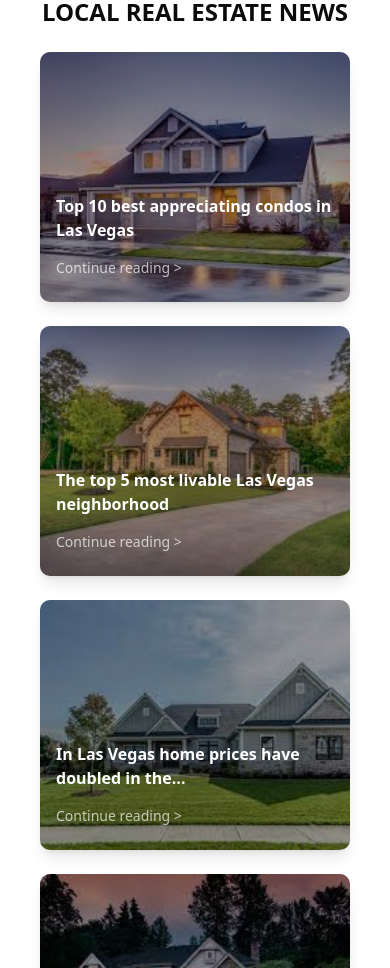
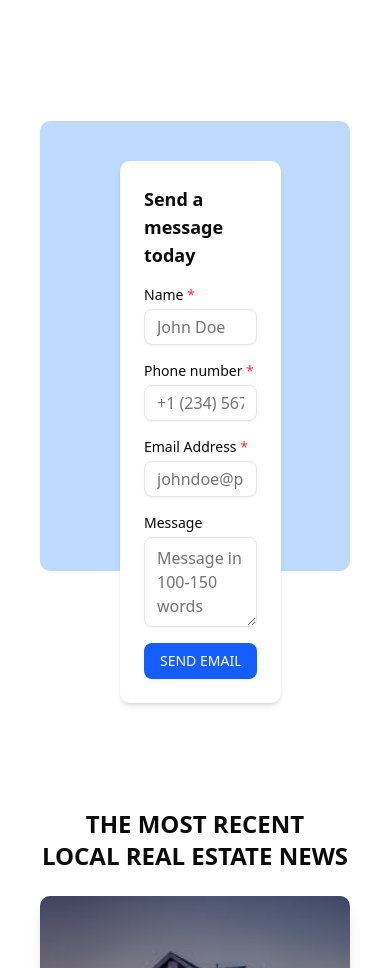
Before and after one commit to Vishesh-21/-Real-Estate-Website, a Next.js app: page / in a window 390 px wide. Shown: the part 4440-5408 px from the top of the page. Built offline with nearby package versions, Linux system fonts and the light colour scheme.

Commit message:
Complete the Assignment here...

```diff
--- a/app/(home)/_components/Contact.jsx
+++ b/app/(home)/_components/Contact.jsx
@@ -1,11 +1,62 @@
 import React from "react";
+import { Input } from "@/components/ui/input";
+import { Textarea } from "@/components/ui/textarea";
+import { Button } from "@/components/ui/button";
 
 export const Contact = () => {
   return (
     <section className="w-full min-h-screen px-10 flex justify-center items-center">
-      <div className="w-full p-18 bg-blue-200 rounded-lg">
-        <div className="max-w-1/2 space-y-4 float-right">
-          <h2 className="text-xl uppercase font-semibold text-blue-500">Let's grab coffee</h2>
+      <div className="w-full h-[450px] grid md:grid-cols-2 items-center gap-10 px-20 py-10 bg-blue-200 rounded-lg">
+        {/* Contact Form */}
+        <div className="bg-white p-6 md:p-8 rounded-lg shadow-md">
+          <h3 className="text-lg font-semibold mb-4">Send a message today</h3>
+          <form className="space-y-4">
+            {/* Name */}
+            <div>
+              <label className="block text-sm font-medium mb-1">
+                Name <span className="text-red-500">*</span>
+              </label>
+              <Input type="text" placeholder="John Doe" required />
+            </div>
+
+            {/* Phone Number */}
+            <div>
+              <label className="block text-sm font-medium mb-1">
+                Phone number <span className="text-red-500">*</span>
+              </label>
+              <Input type="tel" placeholder="+1 (234) 567-890" required />
+            </div>
+
+            {/* Email */}
+            <div>
+              <label className="block text-sm font-medium mb-1">
+                Email Address <span className="text-red-500">*</span>
+              </label>
+              <Input
+                type="email"
+                placeholder="johndoe@placeholder.com"
+                required
+              />
+            </div>
+
+            {/* Message */}
+            <div>
+              <label className="block text-sm font-medium mb-1">Message</label>
+              <Textarea placeholder="Message in 100-150 words" rows="4" />
+            </div>
+
+            {/* Submit Button */}
+            <Button className="w-full bg-blue-600 text-white hover:bg-blue-700">
+              SEND EMAIL
+            </Button>
+          </form>
+        </div>
+
+        {/* contact info */}
+        <div className="hidden md:block space-y-4 float-right">
+          <h2 className="text-xl uppercase font-semibold text-blue-500">
+            Let's grab coffee
+          </h2>
           <h1 className="text-3xl font-semibold uppercase">
             get in touch with me to plan
             <br />
@@ -19,6 +70,7 @@ export const Contact = () => {
             a tempore, obcaecati est .
           </p>
         </div>
+
       </div>
     </section>
   );
--- a/app/(home)/page.jsx
+++ b/app/(home)/page.jsx
@@ -3,8 +3,8 @@ import { Dashboard } from './_components/Dashboard'
 import { About } from './_components/About'
 import { LatestProperties } from './_components/LatestProperties'
 import { Services } from './_components/Services'
+import RecentEstate from './_components/RecentEstate'
 import { Contact } from './_components/Contact'
-import RecentEstate from './_components/RecentEstate'
 
 export default function Home() {
   return (
@@ -13,7 +13,7 @@ export default function Home() {
       <About/>
       <LatestProperties/>
       <Services/>
-      {/* <Contact/> */}
+      <Contact/>
       <RecentEstate/>
     </div>
   )
--- a/components/Header.jsx
+++ b/components/Header.jsx
@@ -42,7 +42,7 @@ const Header = () => {
         </div>
 
         {/* Navigation Links */}
-        <nav className="hidden md:flex space-x-6 text-sm ">
+        <nav className="hidden md:flex space-x-10 text-sm ">
           <a href="#" className="hover:text-blue-400">
             HOME
           </a>
--- /dev/null
+++ b/components/ui/textarea.jsx
@@ -0,0 +1,20 @@
+import * as React from "react"
+
+import { cn } from "@/lib/utils"
+
+function Textarea({
+  className,
+  ...props
+}) {
+  return (
+    (<textarea
+      data-slot="textarea"
+      className={cn(
+        "border-input placeholder:text-muted-foreground focus-visible:border-ring focus-visible:ring-ring/50 aria-invalid:ring-destructive/20 dark:aria-invalid:ring-destructive/40 aria-invalid:border-destructive dark:bg-input/30 flex field-sizing-content min-h-16 w-full rounded-md border bg-transparent px-3 py-2 text-base shadow-xs transition-[color,box-shadow] outline-none focus-visible:ring-[3px] disabled:cursor-not-allowed disabled:opacity-50 md:text-sm",
+        className
+      )}
+      {...props} />)
+  );
+}
+
+export { Textarea }
```
